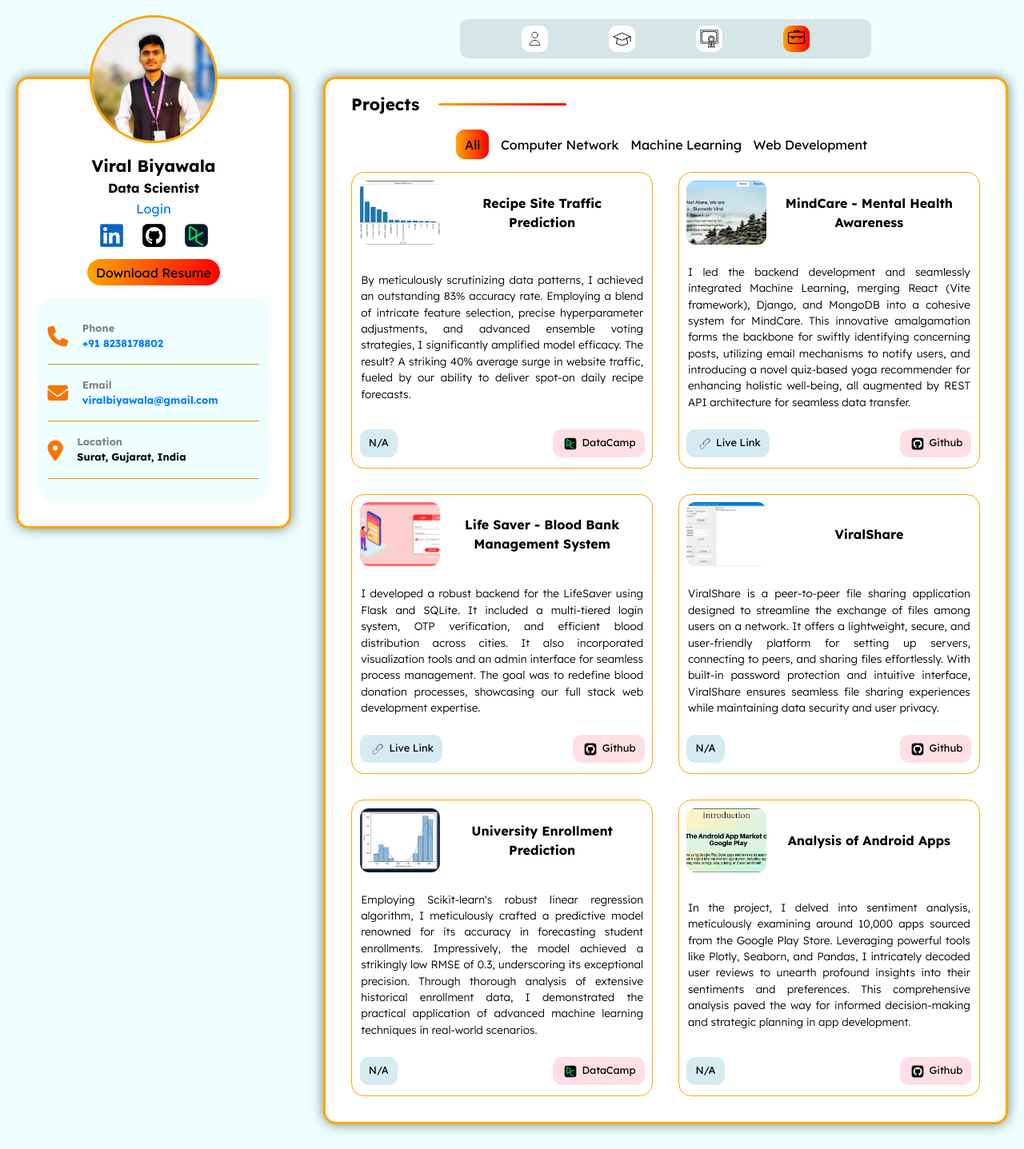
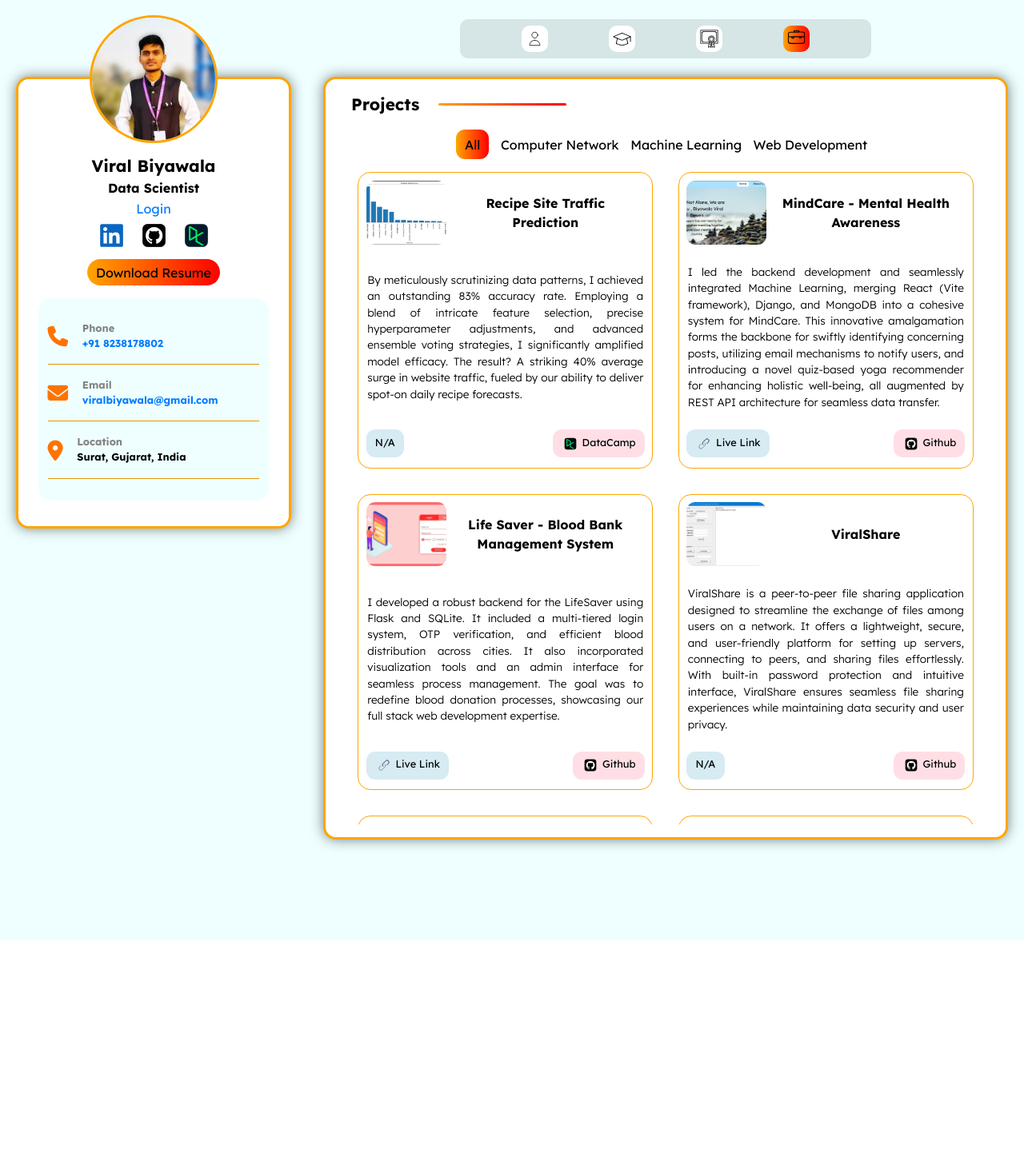
Before and after one commit to ViralBiyawala/Portfolio, a Django app: page /project/ in a window 1280 px wide. Shown: the whole page at 80% size. After the commit the page ends 1176 px from the top, so only its background shows below. Run offline with Django 5.2, Linux system fonts and the light colour scheme; data comes from the database, SQL or seed files in the repository; some libraries are stand-ins or nearby versions.

Commit message:
Scroll Bar Added

```diff
--- a/viral/viralapp/static/css/dashboard.css
+++ b/viral/viralapp/static/css/dashboard.css
@@ -1,4 +1,21 @@
 /* dashboard.css */
+/* scrool bar */
+.custom-scrollbar::-webkit-scrollbar {
+    width: 6px;
+    height: 6px;
+    margin-top: 20px;
+  }
+
+  .custom-scrollbar::-webkit-scrollbar-thumb {
+    background: linear-gradient(to top, orange, rgb(248, 130, 27), red);
+    border-radius: 5px;
+    margin-left: 10px;
+  }
+
+  .custom-scrollbar::-webkit-scrollbar-track {
+    background-color: #bfe3f7;
+    margin-left: 10px;
+  }
 
 /* Left Side */
 .personal-info-box {
@@ -160,10 +177,12 @@
     flex-wrap: wrap;
     justify-content: space-between;
     box-sizing: border-box;
+    max-height: 52rem;
+    overflow-y: scroll;
 }
 
 .blog-entry {
-    width: 48%;
+    width: 38%;
     margin: 0.5rem 0rem 0.5rem 0rem;
     padding: 1rem;
     border-radius: 1rem;
@@ -255,7 +274,7 @@
 }
 
 .certificate-blog {
-    width: 48%;
+    width: 47%;
     display: flex;
     flex-direction: column;
     justify-content: space-between;
@@ -264,7 +283,9 @@
     text-align: left;
     border: 1px solid var(--profile-border-color);
     overflow: hidden;
-    margin: 1rem 0rem;
+    margin: 1rem 0.5rem;
+    /* margin-right: 1rem; */
+    /* margin-right: 2rem; */
     text-align: justify;
 }
 
@@ -393,6 +414,8 @@
 
 .projects {
     display: none; /* Initially hide all project groups */
+    max-height: 52rem;
+    overflow-y: scroll;
 }
 
 .select{
--- a/viral/viralapp/templates/base.html
+++ b/viral/viralapp/templates/base.html
@@ -28,7 +28,7 @@
     {% block extra_css %}{% endblock %}
 </head>
 
-<body class="container-fluid">
+<body class="container-fluid custom-scrollbar">
 
     <div class="row">
         <!-- Sidebar (left 30%) -->
--- a/viral/viralapp/templates/certification.html
+++ b/viral/viralapp/templates/certification.html
@@ -51,7 +51,7 @@
             <button type="submit">Submit</button>
         </form>
     </div>
-    <div id="blog-container">
+    <div id="blog-container" class="custom-scrollbar">
         {% for certificate in certificates %}
         <div class="certificate-blog">
             {% if certificate.link and not editable%}
--- a/viral/viralapp/templates/project.html
+++ b/viral/viralapp/templates/project.html
@@ -88,7 +88,7 @@
 
 
     <!-- Display all projects -->
-    <div class="projects visi" id="All">
+    <div class="projects visi custom-scrollbar" id="All">
         {% for project in all_projects %}
         <div class="certificate-blog">
             <div class="row1">
```
